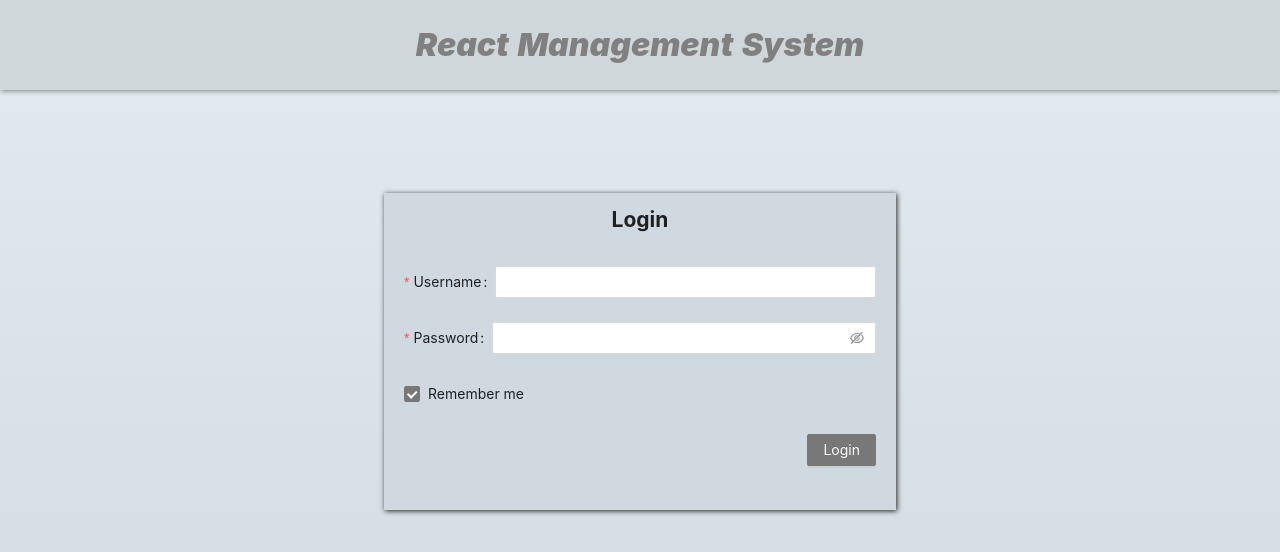
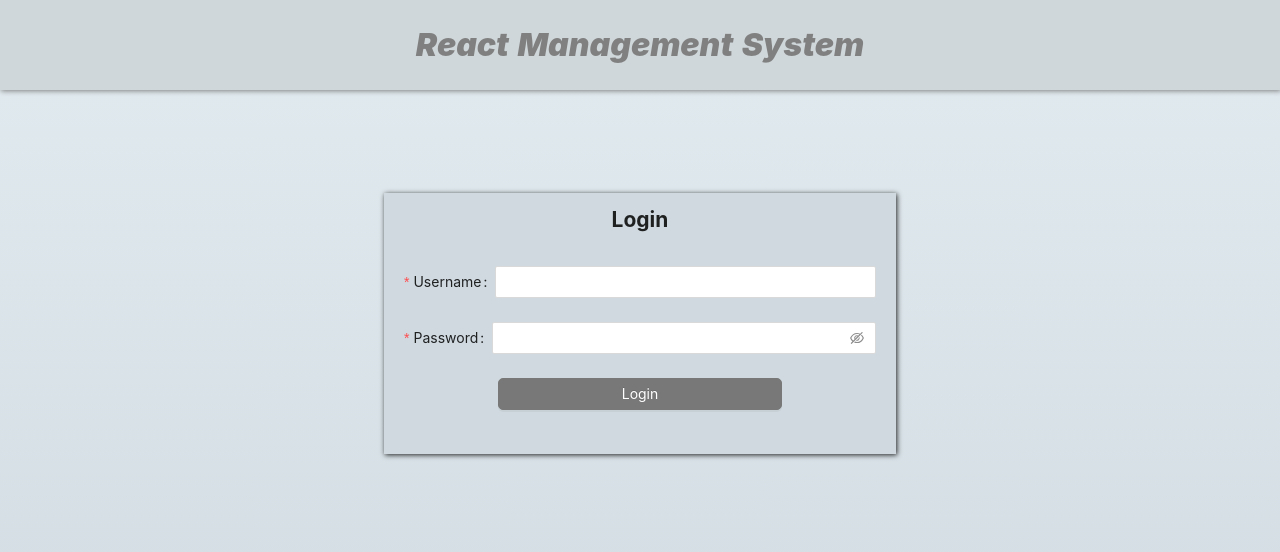
Before and after one commit to ltlkong/management-system, a React (Create React App) app in the folder react-admin/: page /login in a window 1280 px wide. Shown: the top 552 px of the page. Built offline with nearby package versions, Linux system fonts and the light colour scheme.

Commit message:
change some styles

```diff
--- a/react-admin/src/components/header/HeaderC.jsx
+++ b/react-admin/src/components/header/HeaderC.jsx
@@ -45,7 +45,12 @@ class HeaderC extends Component {
           <a>Log off</a>
           <span>    Welcome Admin</span>
         </div>
-        <div className="header-middle">{content}</div>
+        <div className="header-middle">
+          {content}
+          <div className="header-middle-triangle">
+
+          </div>
+        </div>
         <div className="header-right weather-info">
             {time   }
             <img src={conditionIcon} alt="condition icon"></img>
--- a/react-admin/src/components/header/HeaderC.less
+++ b/react-admin/src/components/header/HeaderC.less
@@ -12,4 +12,13 @@
       border-radius: 4px;
     }
   }
+  &-middle {
+    text-align: center;
+    &-triangle {
+      width: 0;
+      height: 0;
+      border: 50px solid #f0f2f5;
+      border-top: 10px solid rgb(227, 227, 227);
+    }
+  }
 }
--- a/react-admin/src/pages/login/Login.jsx
+++ b/react-admin/src/pages/login/Login.jsx
@@ -94,10 +94,6 @@ export default class Login extends Component {
               />
             </Form.Item>
 
-            <Form.Item  name="remember" valuePropName="checked">
-              <Checkbox>Remember me</Checkbox>
-            </Form.Item>
-
             <Form.Item >
               <Button
                 className="login-submit-button"
--- a/react-admin/src/pages/login/Login.less
+++ b/react-admin/src/pages/login/Login.less
@@ -28,8 +28,12 @@
       padding-top: 10%;
       padding: 20px;
     }
+    .ant-form-item-control-input-content {
+      text-align: center;
+    }
     .login-submit-button {
-      float: right;
+      width: 60%;
+      border-radius: 5px;
     }
   }
 }
```
